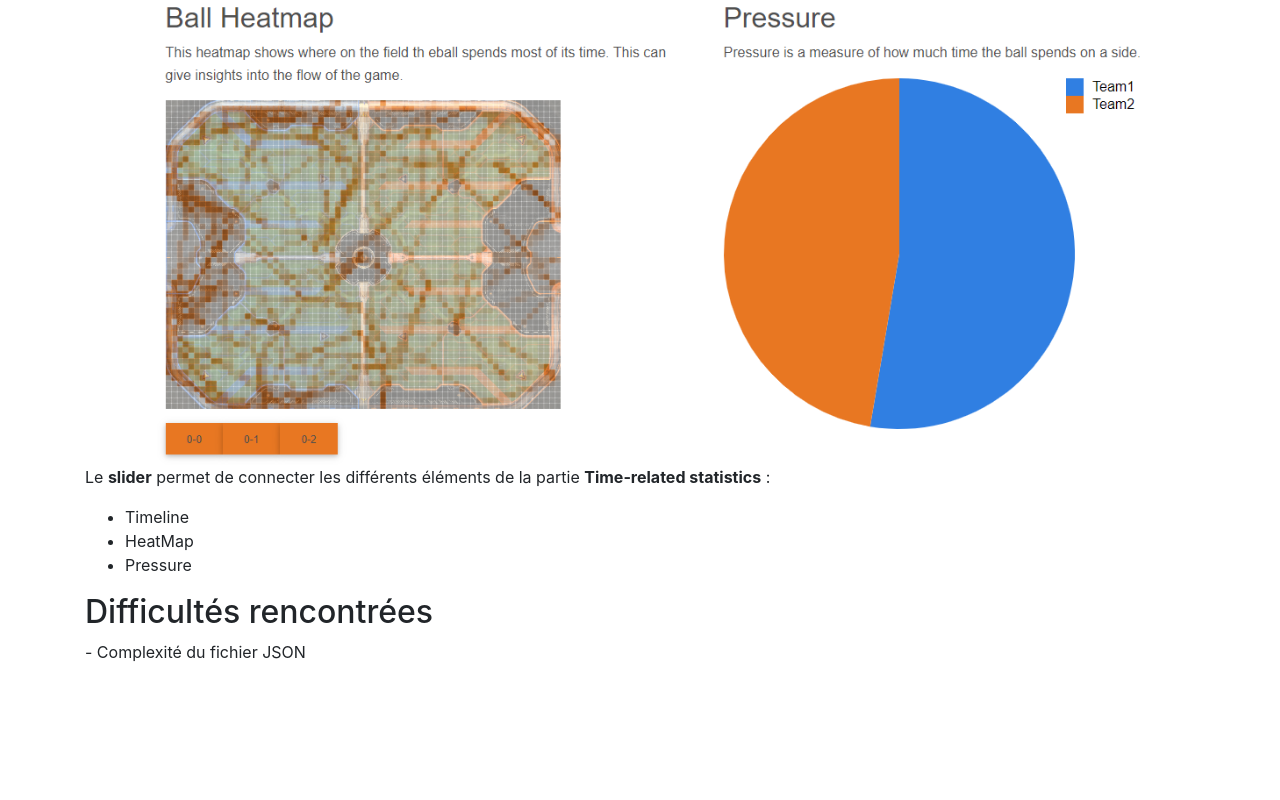
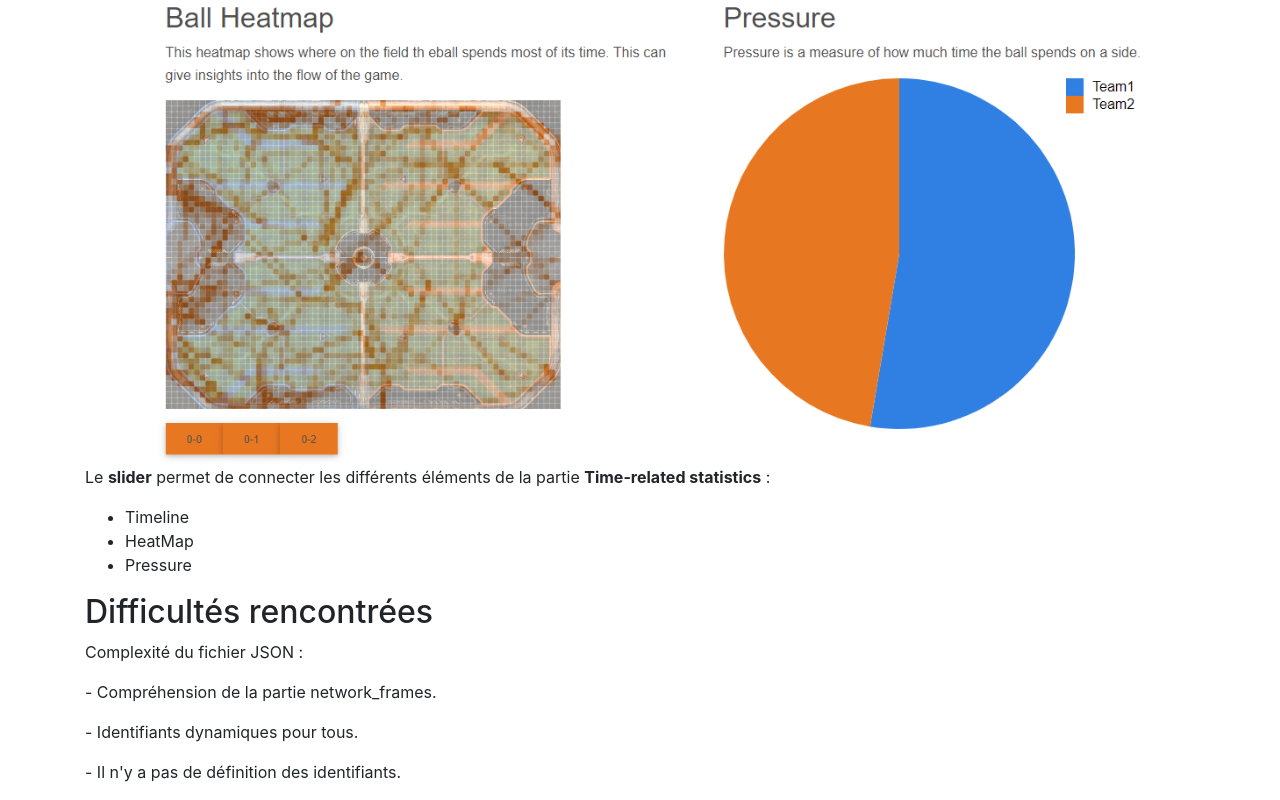
Before and after one commit to RocketVizHub/Rocket-Viz, a plain HTML site: page readme.html in a window 1280 px wide. Shown: the part 8308-9108 px from the top of the page. Before the commit the page ends 8988 px from the top, so only its background shows below. Drawn offline with nearby package versions, Linux system fonts and the light colour scheme.

Commit message:
Update readme.html

```diff
--- a/readme.html
+++ b/readme.html
@@ -205,7 +205,10 @@
     </ul>
 
     <h2>Difficultés rencontrées</h2>
-    <p> - Complexité du fichier JSON</p>
+    <p> Complexité du fichier JSON :</p>
+    <p> - Compréhension de la partie network_frames.</p>
+    <p> - Identifiants dynamiques pour tous. </p>
+    <p> - Il n'y a pas de définition des identifiants. </p>
 
 </div>
 
```
